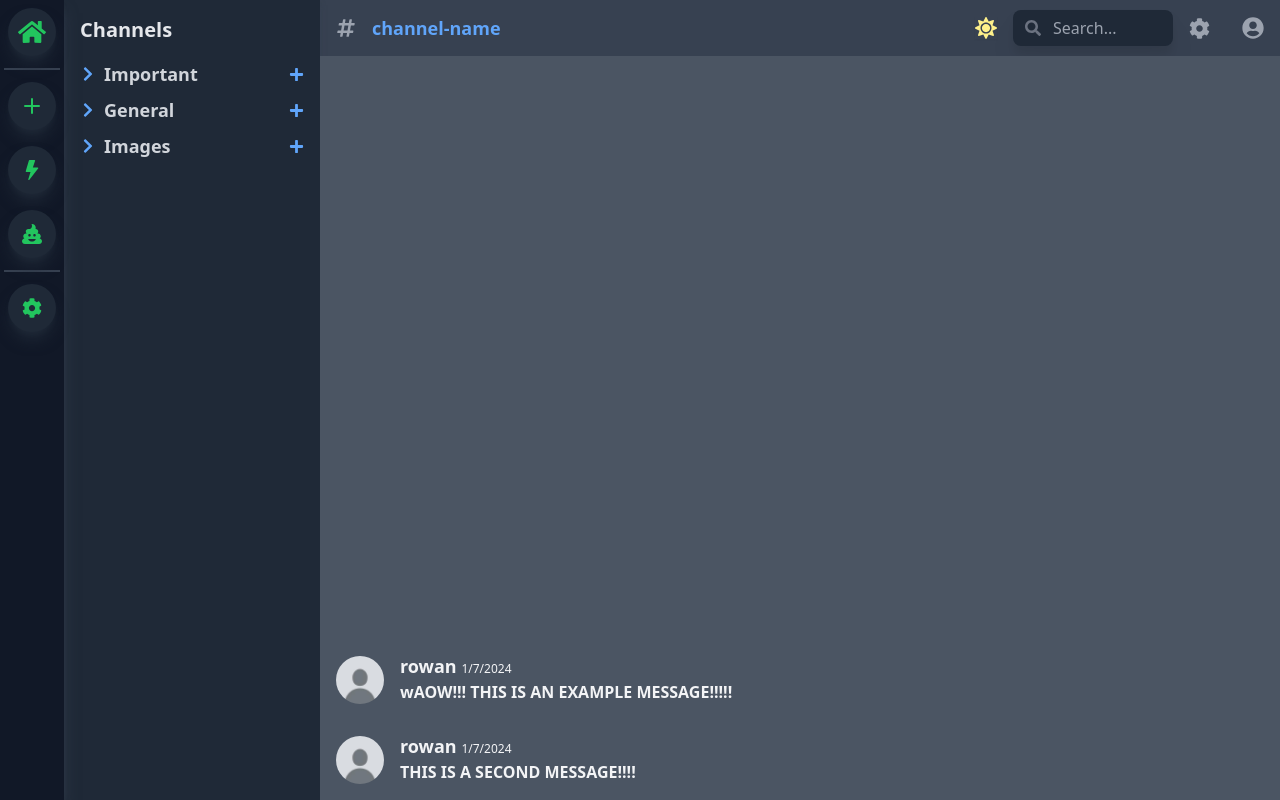
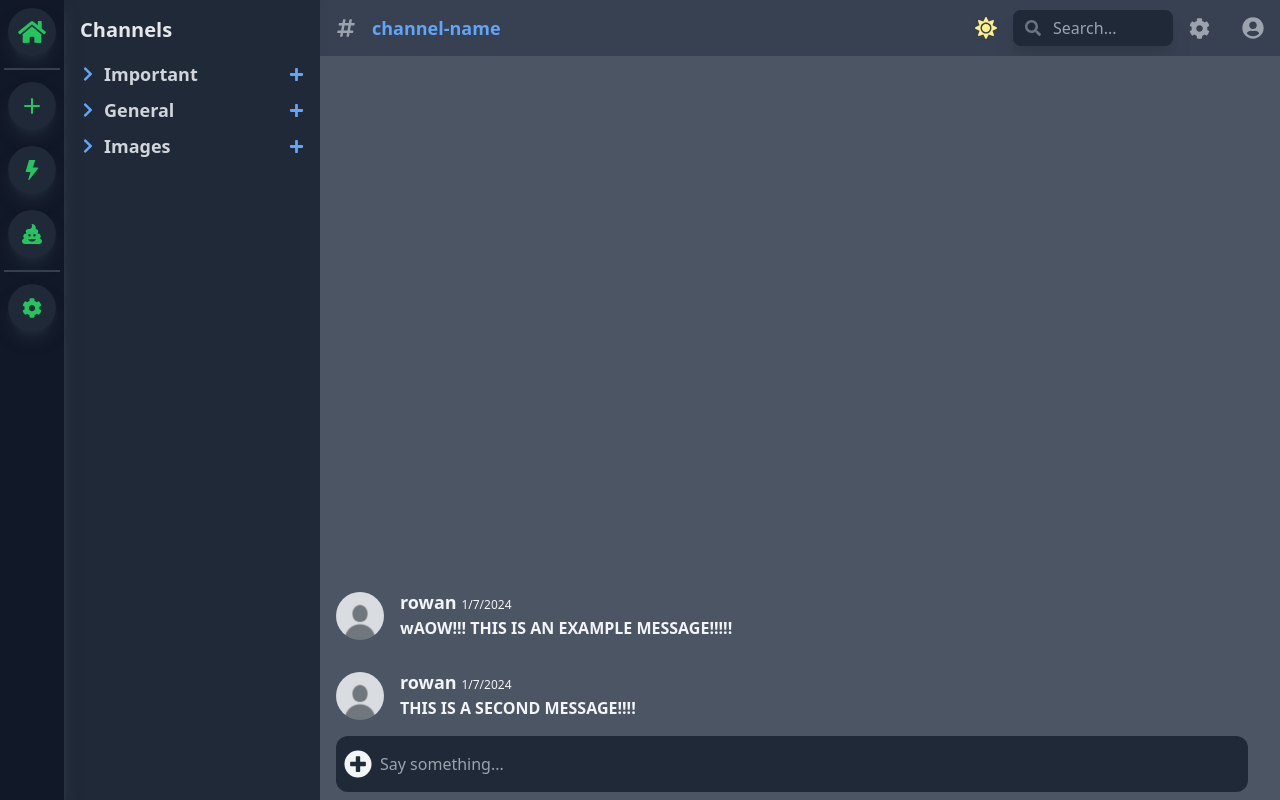
Before and after one commit to rmedcraft/Frontend-Discord-Clone, a React (Vite) app: page / in a window 1280 px wide. Built offline with nearby package versions, Linux system fonts and the light colour scheme.

Commit message:
added a message bar

```diff
--- /dev/null
+++ b/src/components/InputMessage.tsx
@@ -0,0 +1,12 @@
+import { FaPlusCircle } from "react-icons/fa";
+
+export default function InputMessage() {
+    return (
+        <div className="relative flex flex-col items-start ml-4">
+            <span className="absolute inset-y-0 left-2 flex items-center">
+                <FaPlusCircle className="w-7 h-7 text-gray-600 dark:text-gray-100 hover:text-blue-600 dark:hover:text-blue-200 cursor-pointer transition-all" />
+            </span>
+            <input className="h-14 w-[calc(100%-2rem)] pl-11 border-none rounded-xl bg-gray-100 text-gray-800 dark:bg-gray-800 dark:text-gray-200 focus:outline-none" placeholder="Say something..."></input>
+        </div>
+    );
+}
--- a/src/components/MainPage.tsx
+++ b/src/components/MainPage.tsx
@@ -1,13 +1,16 @@
+import InputMessage from "./InputMessage";
+
 export default function MainPage() {
     return (
         <div className="fixed top-14 left-80
                         w-[calc(100vw-20rem)] h-[calc(100vh-3.5rem)]
                         bg-gray-300 dark:bg-gray-600
-                        transition-all overflow-y-auto">
-            <ul className="flex flex-col justify-end h-full flex-grow">
+                        transition-all">
+            <ul className="flex flex-col justify-end h-[calc(100%-4rem)] flex-grow overflow-y-auto">
                 <Message image="/src/assets/default-pfp.jpg" user="rowan" date="1/7/2024" message="wAOW!!! THIS IS AN EXAMPLE MESSAGE!!!!!" />
                 <Message image="/src/assets/default-pfp.jpg" user="rowan" date="1/7/2024" message="THIS IS A SECOND MESSAGE!!!!" />
             </ul>
+            <InputMessage />
         </div>
     );
 }
@@ -16,7 +19,7 @@ export function Message(props: any) {
     return (
         <div className="flex flex-row">
             <img src={props.image} className="rounded-full w-12 h-12 m-4"></img>
-            <div className="my-3 font-semibold text-gray-700 dark:text-gray-100 mr-4">
+            <div className="my-3 mr-4 font-semibold text-gray-700 dark:text-gray-100 ">
                 <h1 className="text-lg">{props.user} <span className="text-xs font-medium">{props.date}</span></h1>
                 <p>{props.message}</p>
             </div>
```
